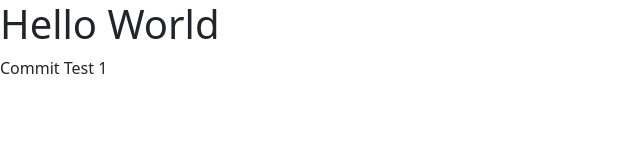
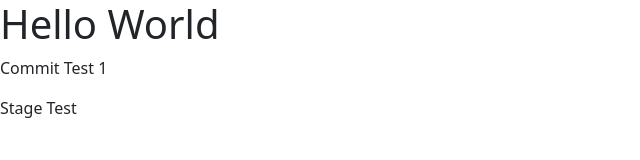
Before and after one commit to Devjhoti/revision2, a plain HTML site: page index.html in a window 1280 px wide. Shown: the full height of the page, 0-640 px from the left. Drawn offline with nearby package versions, Linux system fonts and the light colour scheme.

Commit message:
Stage Test

```diff
--- a/index.html
+++ b/index.html
@@ -25,6 +25,7 @@
         <main>
             <h1>Hello World</h1>
             <p>Commit Test 1</p>
+            <p>Stage Test</p>
         </main>
         <footer>
             <!-- place footer here -->
```
